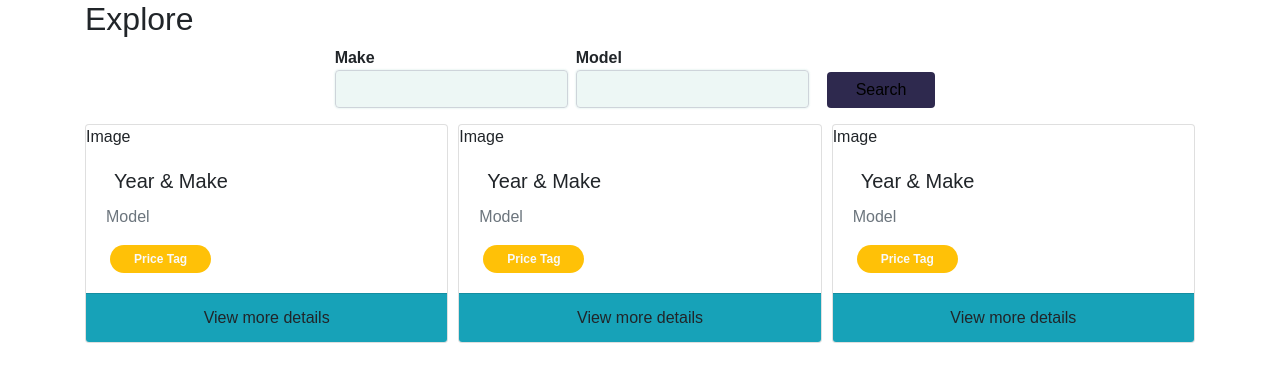
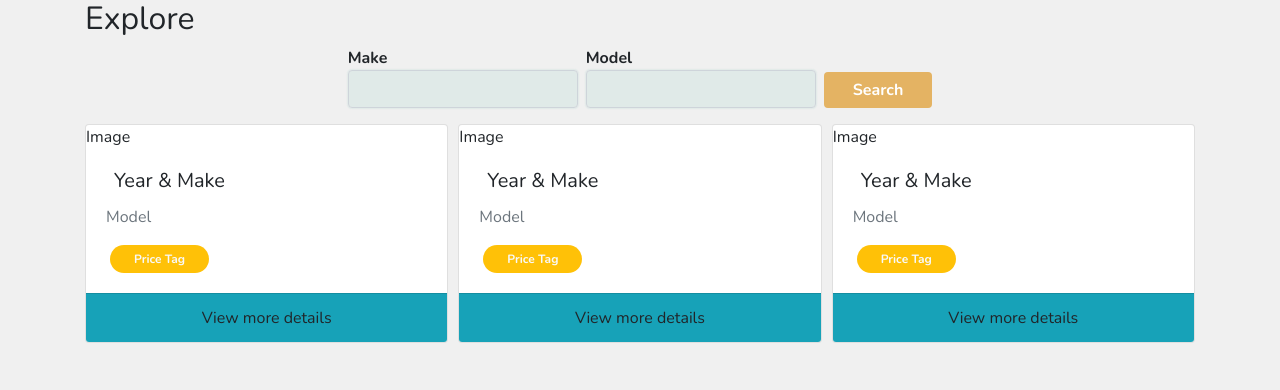
Before and after one commit to ro-neil/United-Auto-Sales, a Flask app: template app/templates/explore.html in a window 1280 px wide. Shown: the top 390 px of the page. Run offline with Flask 2, Linux system fonts and the light colour scheme; the template is opened without the code that fills it, so the values that code supplies are empty; parts of the project's set-up code (start-up, migrations or seed data) failed here and were passed over; some libraries are stand-ins or nearby versions.

Commit message:
Modified homepage styling

```diff
--- a/app/static/css/app.css
+++ b/app/static/css/app.css
@@ -4,51 +4,84 @@
 body {
     box-sizing: border-box;
     margin: 0;
-<<<<<<< HEAD
-    padding-top: 5rem;
     font-family: 'Nunito', 'Poppins', sans-serif;
-=======
-    padding-top: 1em;
-    padding-bottom: 3rem;
-    font-family: Ubuntu, sans-serif;
->>>>>>> origin/testcss
     background-color: #f0f0f0;
 }
 
 :root {
     --color-1: #2e294e;
     --color-2: #E4b363;
+    --color-3: #048a81;
   }
 
-
+#website-name{
+    font-weight:700;
+    margin-left: 0.5rem;
+    font-size: 16px;
+}
 .section1{
     width: 100%;
     text-align: left;
     text-decoration: solid;
     padding-top: 10rem;
-    margin-left: 80px;
     margin-right: 80px;
 }
 
+.site-info p{
+    color:#505050;
+}
+
+.section2{
+    height: 100vh;
+    width: 100%;
+}
+
+.section2 img{
+    width: 100%;
+    height: 100%;
+}
 
 h1{
-    font-weight:bold;
+    font-weight: 800;
+    color: #000;
 }
 .navbar{
-    background-color: #048A81;
-    position: absolute;
+    background-color: var(--color-3);
+    padding: 0.3rem 1rem;
+}
+
+#navbarSupportedContent{
+    font-weight: 600;
+    font-size: 15px;
 }
 
 .btn{
-    margin: 10px;
-    background-color: var(--color-1);
+    background-color: var(--color-2);
     padding: 5px 28px;
+    color: white;
+    font-weight: 700;
 }
 
-.btn.ml-3{
-    background-color:var(--color-2);
-    padding: 5px 28px;
+.user-auth .register-btn{
+    color: black;
+    margin-right: 5rem;
 }
+
+.user-auth .login-btn{
+
+    background-color: black;
+}
+
+.user-auth .register-btn:hover{
+    background-color: var(--color-3);
+    color: white;
+}
+
+.user-auth .login-btn:hover{
+    background-color: var(--color-3);
+    color: white;
+}
+
 
 .container.col-md-8.offset-md-2{
     padding-top: 3rem;
@@ -82,7 +115,6 @@ h1{
     margin-right: 30rem;
     padding-left: 2rem;
     margin-left:1px;
-
 }
 
 .container.col-md-8.offset-md-2{
@@ -110,18 +142,6 @@ h1{
 
 #addCar-page{
     height: 140vh;
-}
-
-
-
-.section2{
-    height: 120vh;
-    width: 100%;
-}
-
-.section2 img{
-    width: 150%;
-    height: 100%;
 }
 
 #loginForm{
@@ -154,10 +174,6 @@ h1{
     margin-top: 5rem;
     margin-left: 4rem;
 }
-
-
-
-
 
 label{
     font-weight: bold;
--- a/app/static/js/app.js
+++ b/app/static/js/app.js
@@ -5,15 +5,18 @@ const Home = {
   template: `
     <div id="home-page-container" class="d-flex">
       <section class="section1">
-          <div class="site-info">
-              <h1>Buy and sell cars online</h1>
-              <p>United auto sales provides the fastest,easiest and most user friendly way to buy or sell cars online. Find a Great Price on the Vehicle You Want. </p>
+          <div class="site-info w-75">
+              <h1>Buy and Sell <br> Cars Online</h1>
+              <p class="py-2">United Auto Sales provides the fastest, easiest and most user friendly way to buy or sell cars online. Find a Great Price on the Vehicle You Want. </p>
           </div>
-          <div class="user-auth d-flex">
-              <button class="btn">Login</button>
-              <button class="btn ml-3">Register</button>
+          <div class="user-auth d-flex ml-0 w-75 pr-5">
+            <router-link to="/register" class="w-50">
+              <button class="btn register-btn w-100">Register</button>
+            </router-link>
+            <router-link to="/login" class="w-50 ml-2">
+              <button class="btn login-btn w-100">Login</button>
+            </router-link>
           </div>
-          <heart></heart>
       </section>
       <section class="section2">
           <img src="../static/imgs/display_car.jpg" alt="A beautiful car">
@@ -716,9 +719,10 @@ const app = Vue.createApp({
 app.component('app-header', {
   name: 'AppHeader',
   template: `
-    <nav class="navbar navbar-expand-lg navbar-dark bg-primary fixed-top">
+    <nav class="navbar navbar-expand-lg navbar-dark fixed-top">
       <span class="navbar-brand mb-0">
-        <img src='../static/imgs/car_icon.svg' id='car_icon' alt="A car icon"/> <span id="website-name">United Auto Sales</span>
+        <img src='../static/imgs/car_icon.svg' id='car_icon' class="pb-1" alt="A car icon"/>
+        <span id="website-name">United Auto Sales</span>
       </span>
       <button class="navbar-toggler" type="button" data-toggle="collapse" data-target="#navbarSupportedContent" aria-controls="navbarSupportedContent" aria-expanded="false" aria-label="Toggle navigation">
         <span class="navbar-toggler-icon"></span>
@@ -768,7 +772,7 @@ app.component('app-footer', {
     template:
     `
     <footer>
-        <div class="container m-4">
+        <div class="container">
         <!-- Footer content goes here -->
         </div>
     </footer>
--- a/app/templates/base.html
+++ b/app/templates/base.html
@@ -35,7 +35,6 @@
     <script src="{{ url_for('static', filename='js/vue-router.js') }}"></script>
     <script>
       const csrf_token = "{{ csrf_token() }}";
-      const CARS_FOLDER = './uploads/cars'
     </script>
     <script src="{{ url_for('static', filename='js/app.js') }}"></script>
     {% block js %} {% endblock%}
```
